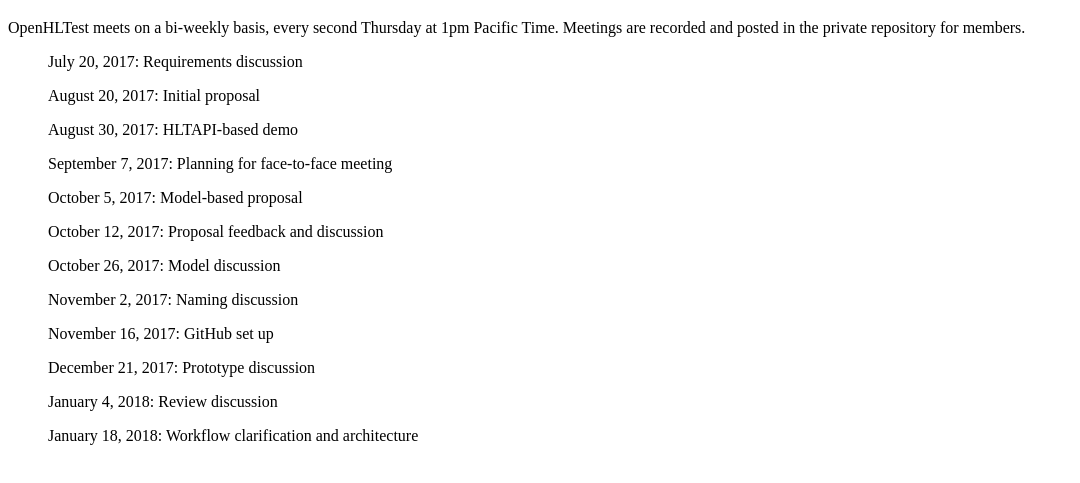
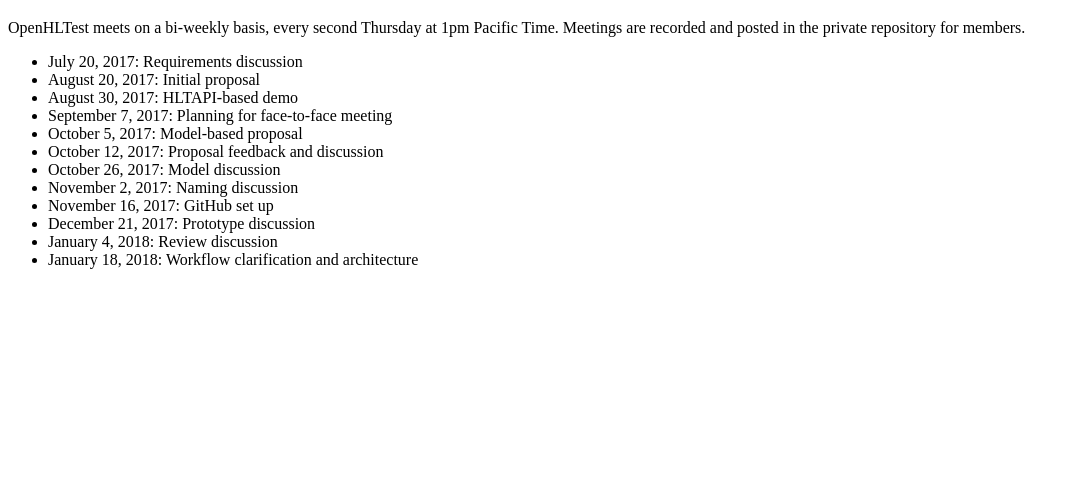
Before and after one commit to OpenHLTest/OpenHLTest.github.io, a plain HTML site: page meetings.html in a window 1280 px wide. Shown: the part 61-544 px from the top of the page, without its empty margins (0-1080 px from the left). Drawn offline with Linux system fonts and the light colour scheme.

Commit message:
Update meetings.html

```diff
--- a/meetings.html
+++ b/meetings.html
@@ -4,17 +4,19 @@
 <body>
 <h1>Meetings</h1>
 <p>OpenHLTest meets on a bi-weekly basis, every second Thursday at 1pm Pacific Time.  Meetings are recorded and posted in the private repository for members.</p>
-<ul>July 20, 2017:  Requirements discussion</ul>
-<ul>August 20, 2017:  Initial proposal</ul>
-<ul>August 30, 2017:  HLTAPI-based demo</ul>
-<ul>September 7, 2017:  Planning for face-to-face meeting</ul>
-<ul>October 5, 2017:  Model-based proposal</ul>
-<ul>October 12, 2017:  Proposal feedback and discussion</ul>
-<ul>October 26, 2017:  Model discussion</ul>
-<ul>November 2, 2017:  Naming discussion</ul>
-<ul>November 16, 2017:  GitHub set up</ul>
-<ul>December 21, 2017:  Prototype discussion</ul>
-<ul>January 4, 2018:  Review discussion</ul>
-<ul>January 18, 2018:  Workflow clarification and architecture</ul>
+<ul>
+  <li>July 20, 2017:  Requirements discussion</li>
+  <li>August 20, 2017:  Initial proposal</li>
+  <li>August 30, 2017:  HLTAPI-based demo</li>
+  <li>September 7, 2017:  Planning for face-to-face meeting</li>
+  <li>October 5, 2017:  Model-based proposal</li>
+  <li>October 12, 2017:  Proposal feedback and discussion</li>
+  <li>October 26, 2017:  Model discussion</li>
+  <li>November 2, 2017:  Naming discussion</li>
+  <li>November 16, 2017:  GitHub set up</li>
+  <li>December 21, 2017:  Prototype discussion</li>
+  <li>January 4, 2018:  Review discussion</li>
+  <li>January 18, 2018:  Workflow clarification and architecture</li>
+</ul>
 </body>
 </html>
```
